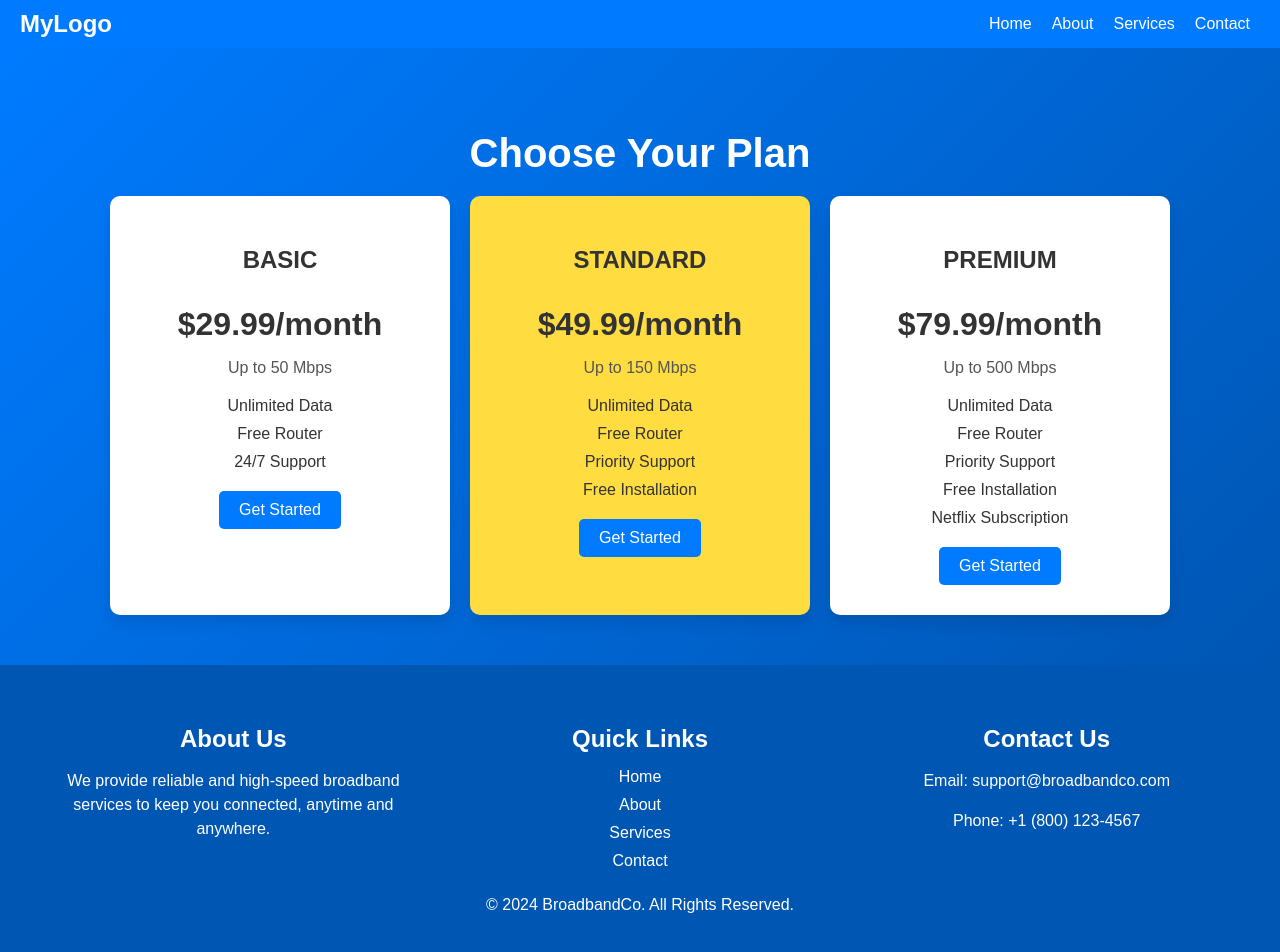
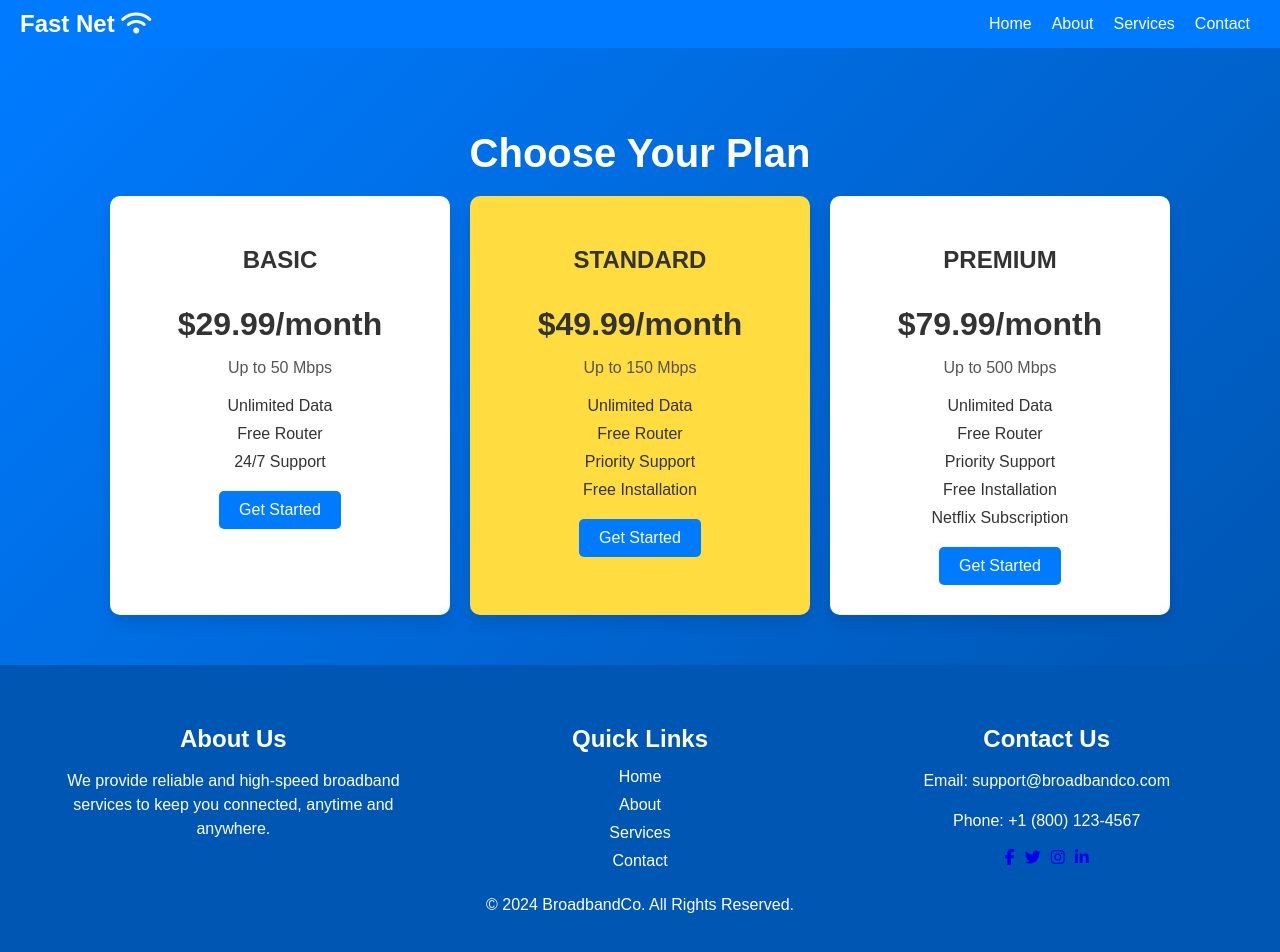
Before and after one commit to shailesh5050/e_commerce, a plain HTML site: page index.html in a window 1280 px wide. Drawn offline with Linux system fonts and the light colour scheme.

Commit message:
Added : Logo

```diff
--- a/index.html
+++ b/index.html
@@ -5,6 +5,9 @@
     <meta charset="UTF-8">
     <meta name="viewport" content="width=device-width, initial-scale=1.0">
     <title>Document</title>
+    <link rel="stylesheet" href="https://cdnjs.cloudflare.com/ajax/libs/font-awesome/6.7.1/css/all.min.css"
+        integrity="sha512-5Hs3dF2AEPkpNAR7UiOHba+lRSJNeM2ECkwxUIxC1Q/FLycGTbNapWXB4tP889k5T5Ju8fs4b1P5z/iB4nMfSQ=="
+        crossorigin="anonymous" referrerpolicy="no-referrer" />
     <link rel="stylesheet" href="style.css">
 </head>
 
@@ -12,7 +15,7 @@
 
 
     <nav class="navbar">
-        <div class="logo">MyLogo</div>
+        <div class="logo">Fast Net <i class="fa-solid fa-wifi"></i> </div>
         <ul class="nav-links">
             <li><a href="#home">Home</a></li>
             <li><a href="#about">About</a></li>
```
